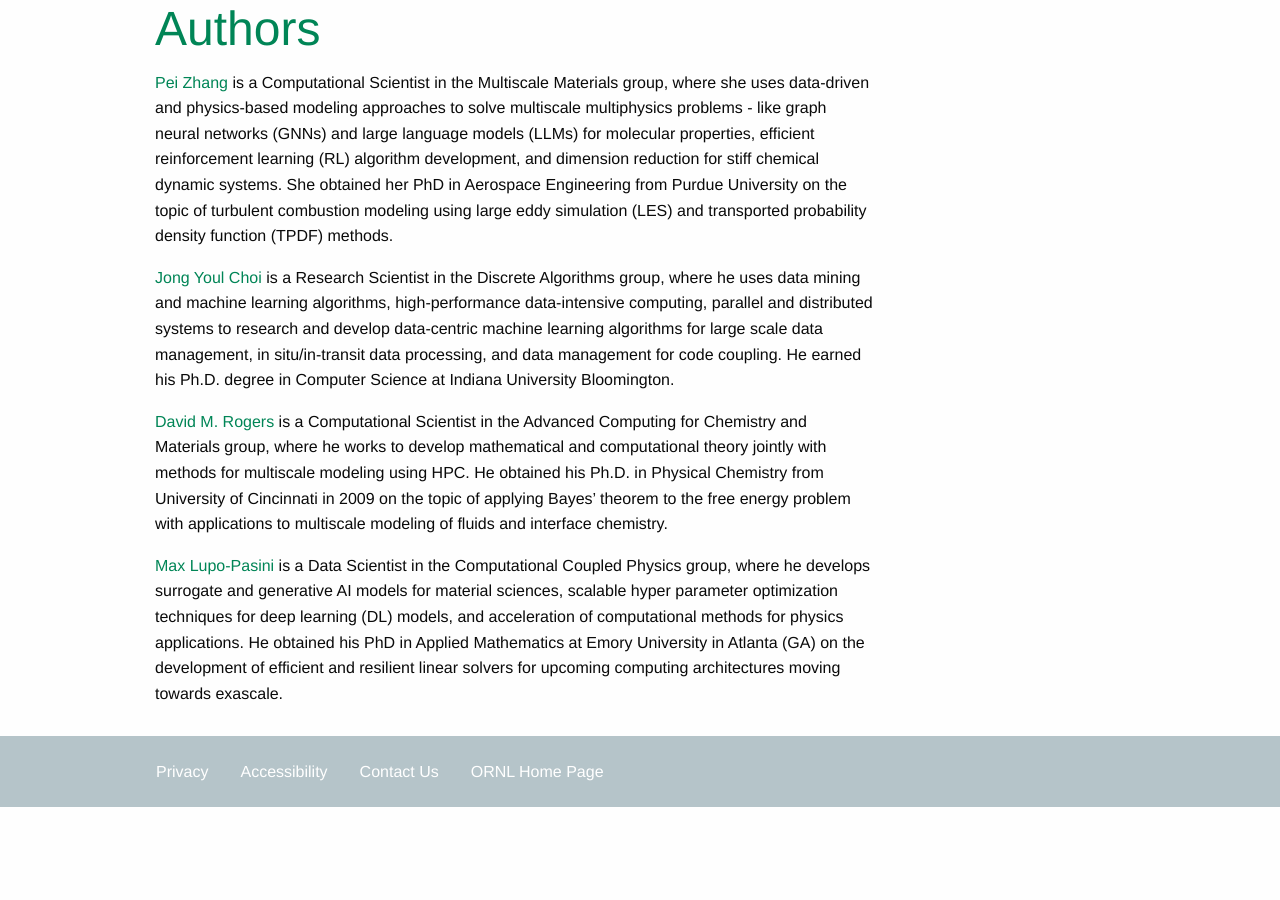
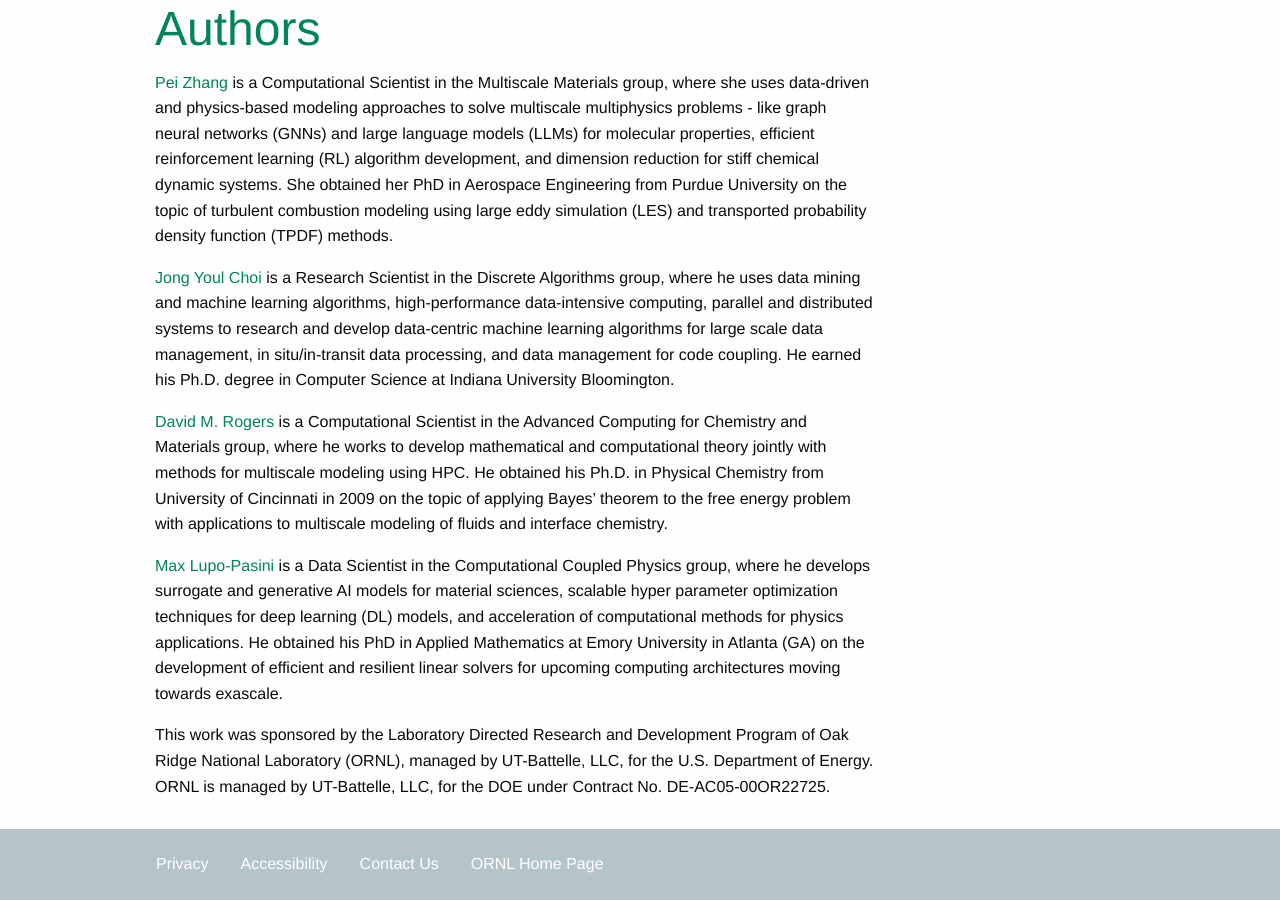
Before and after one commit to ORNL/developer.ornl.gov, a Jekyll site: the page built from _posts/2023-12-18-hydragnn.md, in a window 1280 px wide and 900 px high, scrolled down 10172 px. Built offline with Jekyll 4.4.1, drawn with Linux system fonts in a browser that asks for light colours; before the commit the page ends 10979 px from its top, so only the background shows below that.

Commit message:
Added acknowledgment statement.

```diff
--- a/_posts/2023-12-18-hydragnn.md
+++ b/_posts/2023-12-18-hydragnn.md
@@ -492,3 +492,5 @@ group, where he develops surrogate and generative AI models for material science
 He obtained his PhD in Applied Mathematics at Emory University in Atlanta (GA)
 on the development of efficient and resilient linear solvers for upcoming
 computing architectures moving towards exascale.
+
+This work was sponsored by the Laboratory Directed Research and Development Program of Oak Ridge National Laboratory (ORNL), managed by UT-Battelle, LLC, for the U.S. Department of Energy. ORNL is managed by UT-Battelle, LLC, for the DOE under Contract No. DE-AC05-00OR22725.
```
